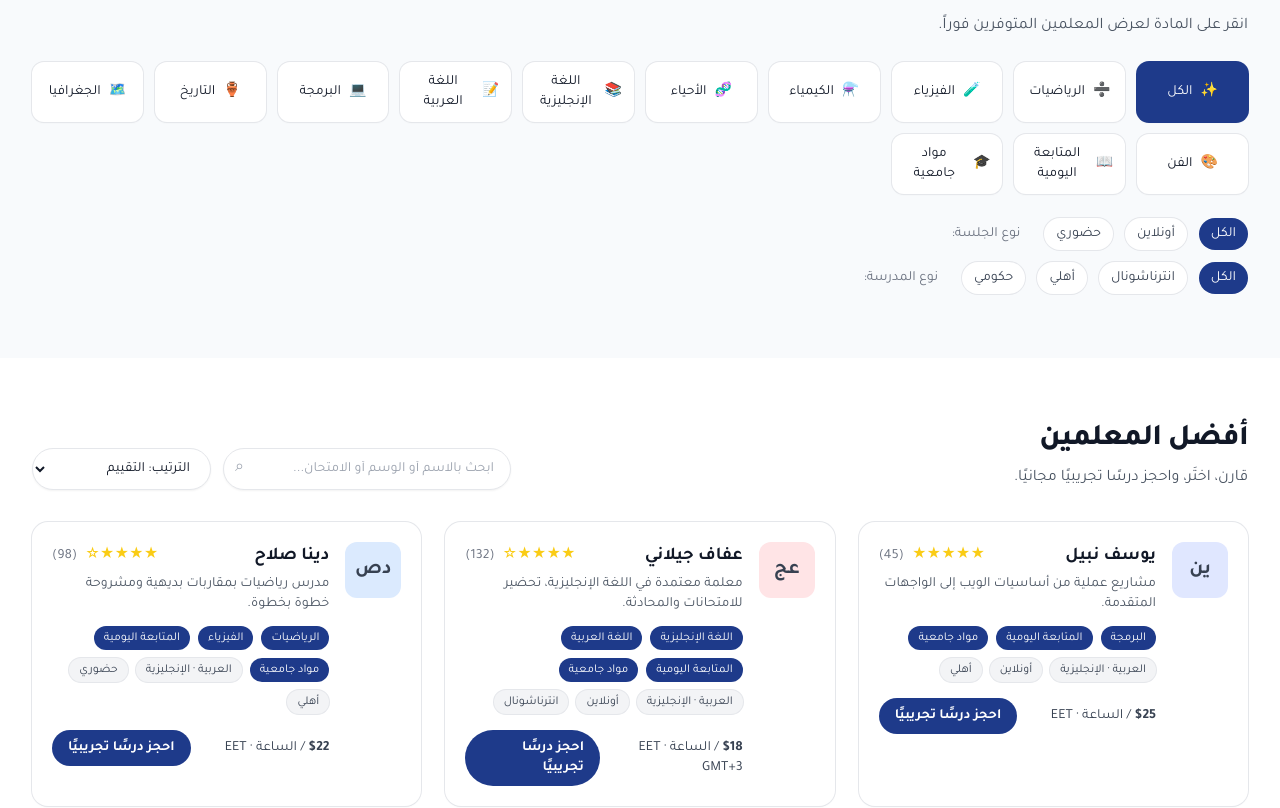
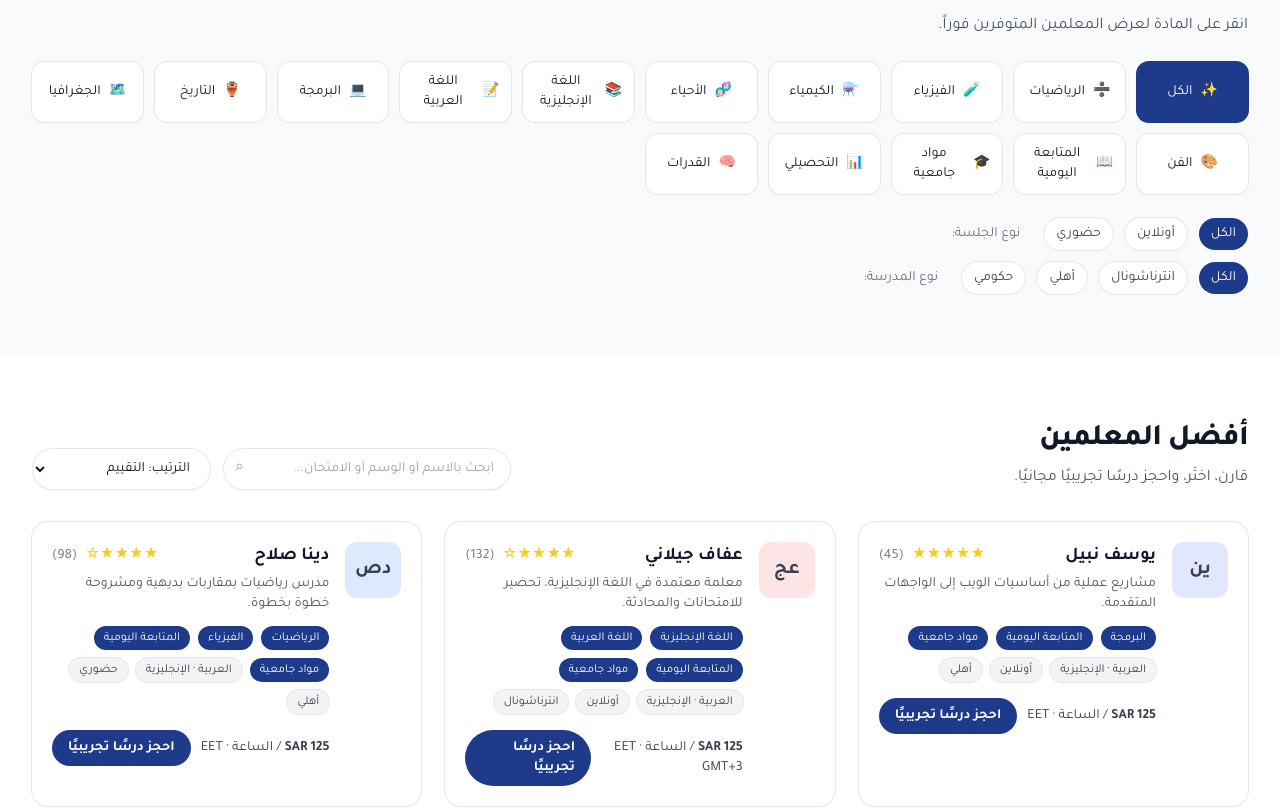
Before and after one commit to iceinker/Ad-p, a React (Vite) app: page / in a window 1280 px wide. Shown: the part 583-1391 px from the top of the page. Built offline with nearby package versions, Linux system fonts and the light colour scheme.

Commit message:
first commit

```diff
--- a/src/App.tsx
+++ b/src/App.tsx
@@ -10,7 +10,7 @@ import React, { useMemo, useState } from "react";
  */
 
 /* ----------------------- WhatsApp Config ----------------------- */
-const WHATSAPP_NUMBER = "00966507267217";
+const WHATSAPP_NUMBER = "966507267217";
 const WHATSAPP_URL = `https://wa.me/${WHATSAPP_NUMBER}`;
 const openWhatsApp = (message?: string): void => {
   const url = message
@@ -33,8 +33,10 @@ const SUBJECTS = [
   { key: "history", label: "التاريخ", icon: "🏺" },
   { key: "geography", label: "الجغرافيا", icon: "🗺️" },
   { key: "art", label: "الفن", icon: "🎨" },
-  { key: "daily", label: "المتابعة اليومية", icon: "📖" }, // new option
-  { key: "university", label: "مواد جامعية", icon: "🎓" }, // ✅ added as requested
+  { key: "daily", label: "المتابعة اليومية", icon: "📖" },
+  { key: "university", label: "مواد جامعية", icon: "🎓" },
+  { key: "achievement", label: "التحصيلي", icon: "📊" },
+  { key: "aptitude", label: "القدرات", icon: "🧠" },
 ] as const;
 
 type SubjectKey = typeof SUBJECTS[number]["key"];
@@ -76,7 +78,7 @@ const TEACHERS: Teacher[] = [
     subjects: ["english", "arabic", "daily", "university"],
     rating: 4.9,
     reviews: 132,
-    price: 18,
+    price: 125,
     blurb: "معلمة معتمدة في اللغة الإنجليزية، تحضير للامتحانات والمحادثة.",
     tags: ["IELTS", "TOEFL", "طلاب", "بالغين"],
     languages: ["العربية", "الإنجليزية"],
@@ -91,7 +93,7 @@ const TEACHERS: Teacher[] = [
     subjects: ["math", "physics", "daily", "university"],
     rating: 4.8,
     reviews: 98,
-    price: 22,
+    price: 125,
     blurb: "مدرس رياضيات بمقاربات بديهية ومشروحة خطوة بخطوة.",
     tags: ["IGCSE", "SAT", "مسابقات"],
     languages: ["العربية", "الإنجليزية"],
@@ -106,7 +108,7 @@ const TEACHERS: Teacher[] = [
     subjects: ["chemistry", "biology"],
     rating: 4.7,
     reviews: 76,
-    price: 16,
+    price: 125,
     blurb: "فهم العلوم عبر تجارب مرئية وتمارين من امتحانات سابقة.",
     tags: ["IGCSE", "Edexcel"],
     languages: ["العربية", "الإنجليزية"],
@@ -121,7 +123,7 @@ const TEACHERS: Teacher[] = [
     subjects: ["programming", "daily", "university"],
     rating: 5.0,
     reviews: 45,
-    price: 25,
+    price: 125,
     blurb: "مشاريع عملية من أساسيات الويب إلى الواجهات المتقدمة.",
     tags: ["React", "Node", "Python"],
     languages: ["العربية", "الإنجليزية"],
@@ -136,7 +138,7 @@ const TEACHERS: Teacher[] = [
     subjects: ["history", "geography"],
     rating: 4.6,
     reviews: 51,
-    price: 14,
+    price: 125,
     blurb: "دروس سردية مصوّرة تربط الحدث بالسياق والخرائط.",
     tags: ["IB", "GCSE"],
     languages: ["العربية", "الإنجليزية"],
@@ -151,7 +153,7 @@ const TEACHERS: Teacher[] = [
     subjects: ["art"],
     rating: 4.8,
     reviews: 29,
-    price: 12,
+    price: 125,
     blurb: "من الرسم الكلاسيكي إلى الرسم الرقمي وبناء بورتفوليو.",
     tags: ["مبتدئ", "متوسط"],
     languages: ["العربية", "الإنجليزية"],
@@ -652,7 +654,7 @@ function TeacherCard({ t }: { t: Teacher }): React.ReactNode {
 
           <div className="mt-4 flex items-center justify-between">
             <div className="text-sm text-gray-700">
-              <span className="font-semibold">${t.price}</span> / الساعة · {t.timezones.join(" ")}
+              <span className="font-semibold">SAR {t.price}</span> / الساعة · {t.timezones.join(" ")}
             </div>
             <a
               href={WHATSAPP_URL}
@@ -827,8 +829,11 @@ function pretty(key: SubjectKey): string {
     art: "الفن",
     daily: "المتابعة اليومية",
     university: "مواد جامعية",
-  } as const;
-  return map[key] ?? (String(key) || "");
+    achievement: "التحصيلي", // lowercase ✅
+    aptitude: "القدرات",     // lowercase ✅
+  };
+
+  return map[key];
 }
 
 function schoolLabel(key: SchoolType): string {
```
